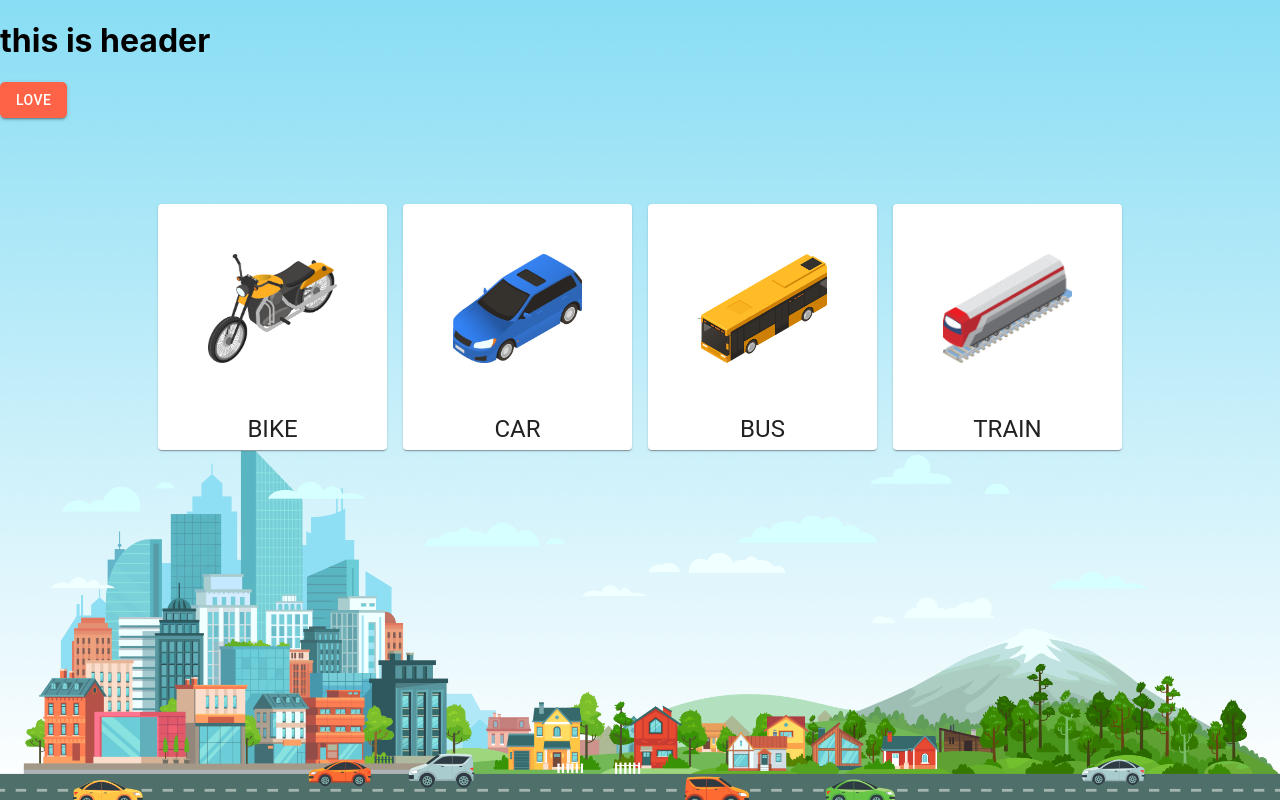
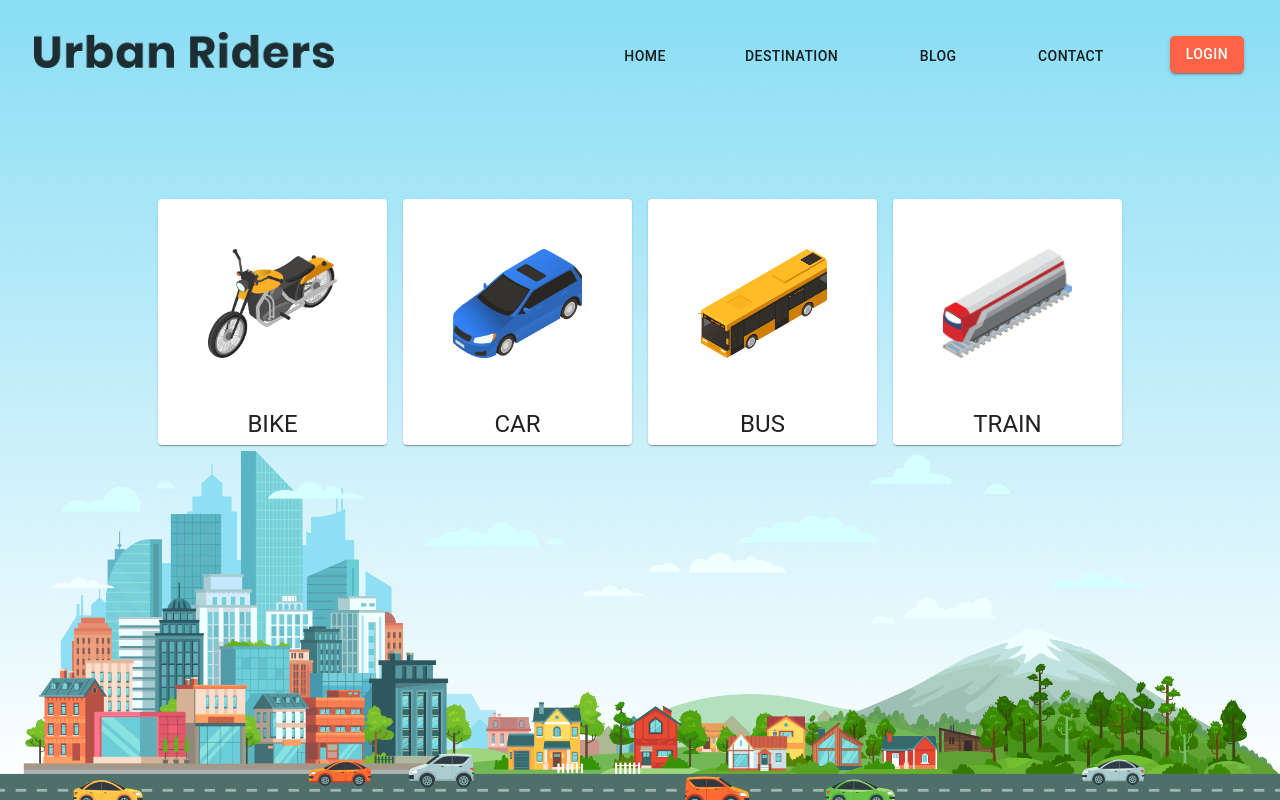
Before and after one commit to OahidZihad/urban-journey, a React (Create React App) app: page / in a window 1280 px wide. Built offline with nearby package versions, Linux system fonts and the light colour scheme.

Commit message:
header successfully created

```diff
--- a/src/App.js
+++ b/src/App.js
@@ -6,6 +6,7 @@ import Home from "./Components/Home/Home";
 import { makeStyles } from "@material-ui/core/styles";
 import NoMatch from "./Components/NoMatch/NoMatch";
 import Search from "../src/Components/Search/Search";
+import Login from "./Components/Login/Login";
 
 const useStyles = makeStyles((theme) => ({
   root: {
@@ -23,8 +24,8 @@ function App() {
   const classes = useStyles();
   return (
     <div className={classes.root}>
-      <Header></Header>
       <Router>
+        <Header></Header>
         <Switch>
           <Route path="/home">
             <Home></Home>
@@ -39,7 +40,7 @@ function App() {
             <Search></Search>
           </Route>
           <Route path="/login">
-            <Search></Search>
+            <Login></Login>
           </Route>
           <Route path="*">
             <NoMatch></NoMatch>
--- a/src/Components/Header/Header.js
+++ b/src/Components/Header/Header.js
@@ -1,8 +1,9 @@
+import { makeStyles } from "@material-ui/core";
 import React from "react";
-import Button from "@material-ui/core/Button";
-import { makeStyles } from "@material-ui/core";
-import Grid from "@material-ui/core/Grid";
-import Paper from "@material-ui/core/Paper";
+import { Link, useHistory } from "react-router-dom";
+import { Button } from "@material-ui/core";
+import Box from "@material-ui/core/Box";
+import logo from "../images/Urban Riders.png";
 
 const useStyles = makeStyles((theme) => ({
   button: {
@@ -15,16 +16,61 @@ const useStyles = makeStyles((theme) => ({
     textAlign: "center",
     color: theme.palette.text.secondary,
   },
+  logo: {
+    padding: "10px",
+    height: "70%",
+    width: "300px",
+    opacity: 0.8,
+  },
+  box: {
+    padding: "30px",
+  },
+  boxButton: {
+    padding: "28px",
+  },
 }));
 
 const Header = () => {
   const classes = useStyles();
+  let history = useHistory();
+  const handleClick = () => {
+    history.push("/login");
+  };
+  const handleHome = () => {
+    history.push("/home");
+  };
   return (
-    <div>
-      <h1>this is header</h1>
-      <Button className={classes.button} variant="contained">
-        Love
-      </Button>
+    <div style={{ width: "100%" }}>
+      <Box display="flex" p={1}>
+        <Box p={1} flexGrow={1}>
+          <Button onClick={handleHome}>
+            <img className={classes.logo} src={logo} alt="" />
+          </Button>
+        </Box>
+        <Box className={classes.box} p={1}>
+          <Button onClick={handleHome} variant="text">
+            Home
+          </Button>
+        </Box>
+        <Box className={classes.box} p={1}>
+          <Button variant="text">Destination</Button>
+        </Box>
+        <Box className={classes.box} p={1}>
+          <Button variant="text">Blog</Button>
+        </Box>
+        <Box className={classes.box} p={1}>
+          <Button variant="text">Contact</Button>
+        </Box>
+        <Box className={classes.boxButton} p={1}>
+          <Button
+            onClick={handleClick}
+            className={classes.button}
+            variant="contained"
+          >
+            Login
+          </Button>
+        </Box>
+      </Box>
     </div>
   );
 };
--- a/src/Components/Search/Search.js
+++ b/src/Components/Search/Search.js
@@ -18,9 +18,10 @@ const useStyles = makeStyles((theme) => ({
 
 const Search = () => {
   const classes = useStyles();
-  const history = useHistory();
+  let history = useHistory();
   const handleSearch = () => {
-    console.log("clicked");
+    console.log("clicked search btn");
+    console.log(history);
     history.push("/login");
   };
   return (
--- a/src/Components/Vehicles/Vehicles.js
+++ b/src/Components/Vehicles/Vehicles.js
@@ -30,7 +30,7 @@ const Vehicles = (props) => {
   const history = useHistory();
 
   const handleClick = () => {
-    console.log("clicked");
+    console.log("clicked vehicle");
     history.push("/search");
   };
 
```
